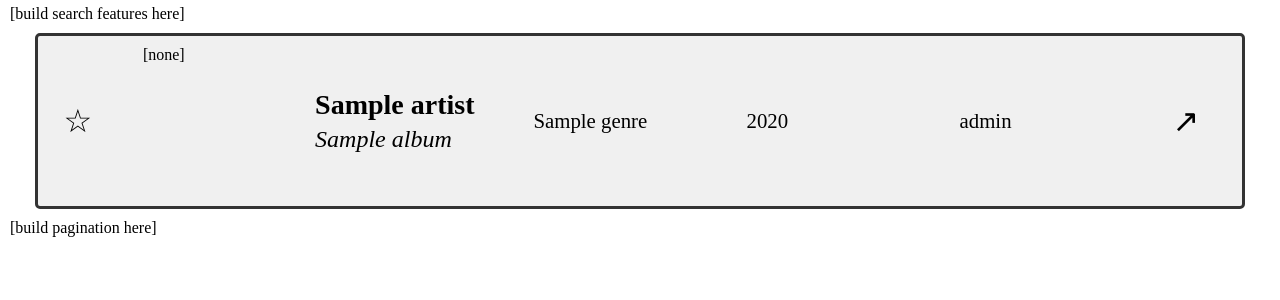
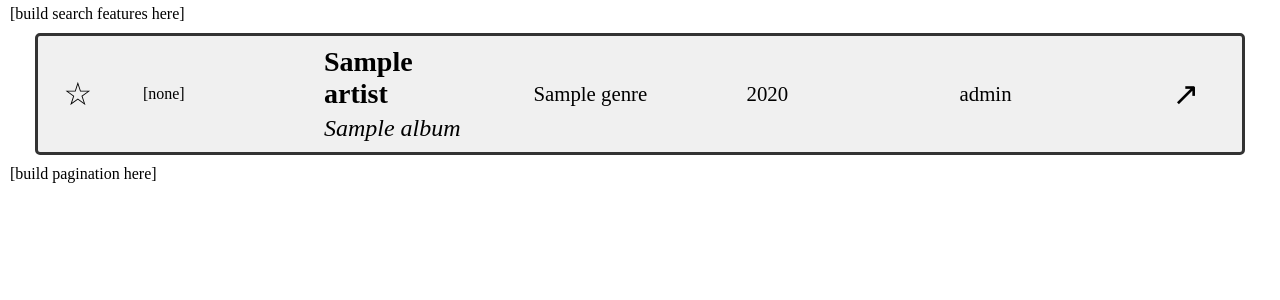
Before and after one commit to beqpolk1/swal, a Flask app: template services/web/templates/entry_list.html.j2 in a window 1280 px wide. Shown: the part 171-471 px from the top of the page. Run offline with Flask 3, Linux system fonts and the light colour scheme; the template is opened without the code that fills it: most values are stand-ins (such as "Sample title", 1, 10 or a date in 2020).

Commit message:
Add further styling on entry cards

```diff
--- a/services/web/static/css/styles.css
+++ b/services/web/static/css/styles.css
@@ -132,7 +132,6 @@ div.entry_card {
     flex-direction: row;
     justify-content: space-between;
     align-items: center;
-    max-height: 150px;
     margin: 10px 0px;
     padding: 10px;
     border-style: solid;
@@ -153,40 +152,41 @@ div.starred {
     font-weight: bold;
 }
 
-a.entry_card_link_wrapper {
+div.entry_card_link_wrapper {
+    width: 30%;
+}
+
+a.entry_card_link {
     display: flex;
     flex-direction: row;
-    justify-content: space-between;
     align-items: center;
     text-decoration: none;
     color: inherit;
-    width: 30%;
     transition: transform 0.2s ease;
 }
 
-a.entry_card_link_wrapper:hover {
+a.entry_card_link:hover {
     transform: translateY(-5px);
 }
 
-a.entry_card_link_wrapper:visited {
+a.entry_card_link:visited {
     text-decoration: inherit;
     color: inherit;
 }
 
 div.entry_card_artwork {
     width: 50%;
-    height: 150px;
 }
 
 div.entry_card_artwork > img {
     max-width: 100%;
-    max-height: 100%;
+    max-height: 150px;
     height: auto;
     display: block;
+    align-content: center;
 }
 
 div.entry_card_title {
-    width: 50%;
     margin: 0px 5% 0px 2%;
 }
 
--- a/services/web/templates/entry_card.html.j2
+++ b/services/web/templates/entry_card.html.j2
@@ -3,7 +3,8 @@
         {{ '★' if entry.is_starred else '☆' }}
     </div>
 
-    <a class="entry_card_link_wrapper" href="{{url_for(endpoint = 'entries', _id=entry._id)}}">
+    <div class="entry_card_link_wrapper">
+        <a class="entry_card_link" href="{{url_for(endpoint = 'entries', _id=entry._id)}}">
             <div class="entry_card_artwork">
                 {% if entry.artwork_file %}
                 <img src="{{ macros.media_file(MEDIA_IMG_DIR, entry.artwork_file_name) }}">
@@ -23,6 +24,7 @@
                 </div>
             </div>
         </a>
+    </div>
 
     <div class="entry_card_genre">
         {% if entry.genre is not none %}
```
Lines whose indentation alone changed are shown as unchanged.
